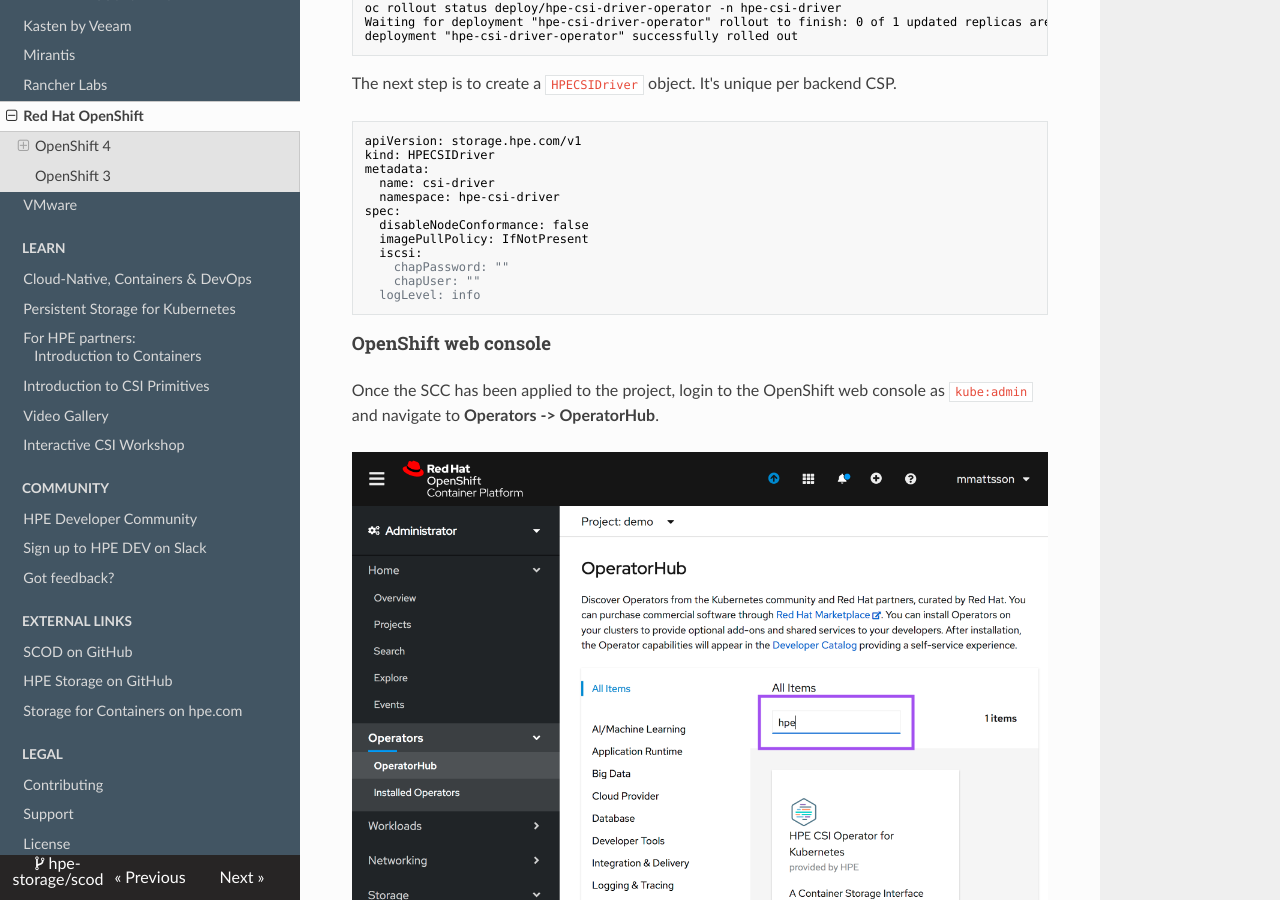
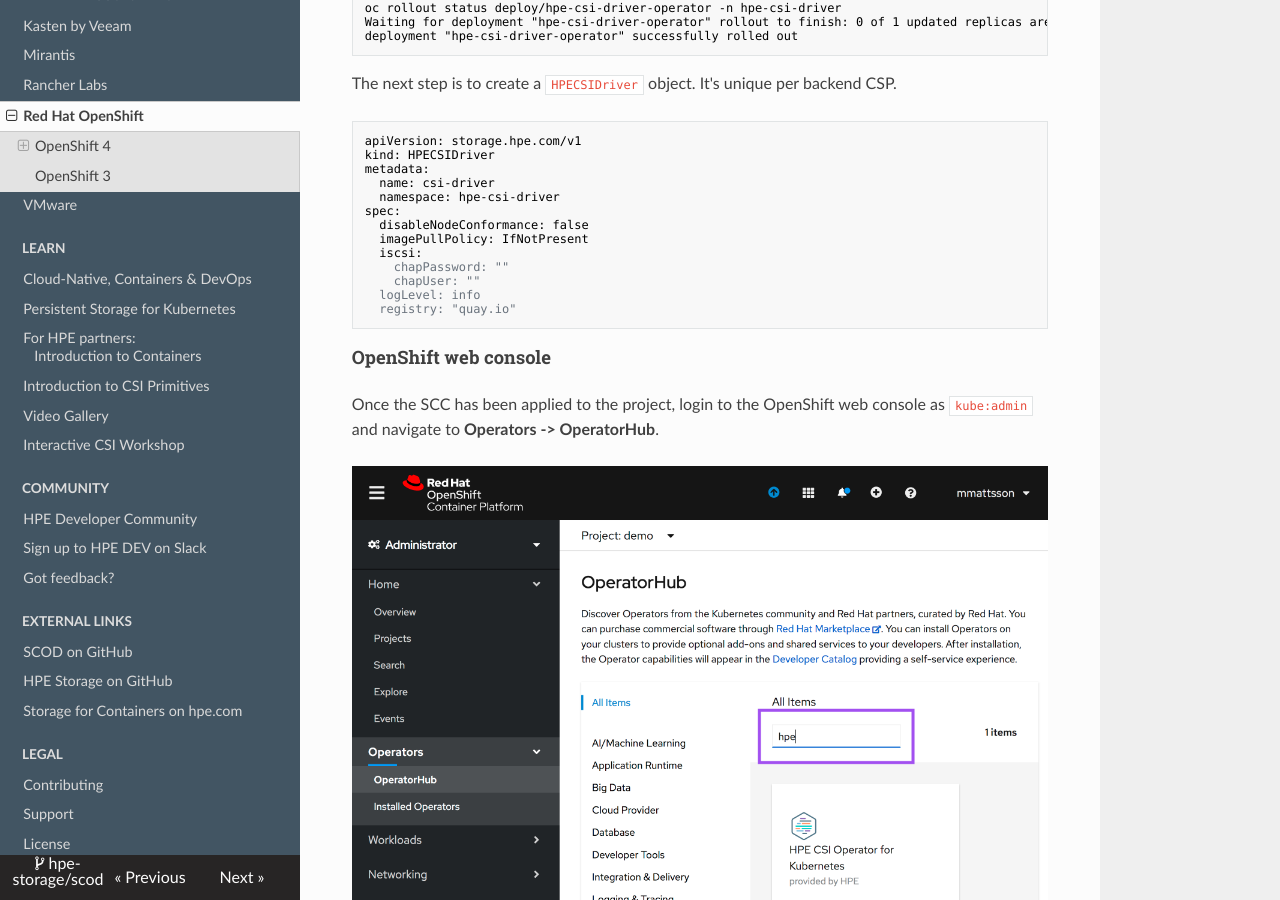
Before and after one commit to hpe-storage/scod, an MkDocs documentation site: the page built from docs/partners/redhat_openshift/index.md, in a window 1280 px wide and 900 px high, scrolled down 3092 px. Built offline with MkDocs 1.6.1, drawn with Linux system fonts in a browser that asks for light colours; nearby versions of some CDN libraries.

````diff
--- a/docs/partners/redhat_openshift/index.md
+++ b/docs/partners/redhat_openshift/index.md
@@ -126,6 +126,7 @@
     chapPassword: ""
     chapUser: ""
   logLevel: info
+  registry: "quay.io"
 ```
 
 #### OpenShift web console
````
